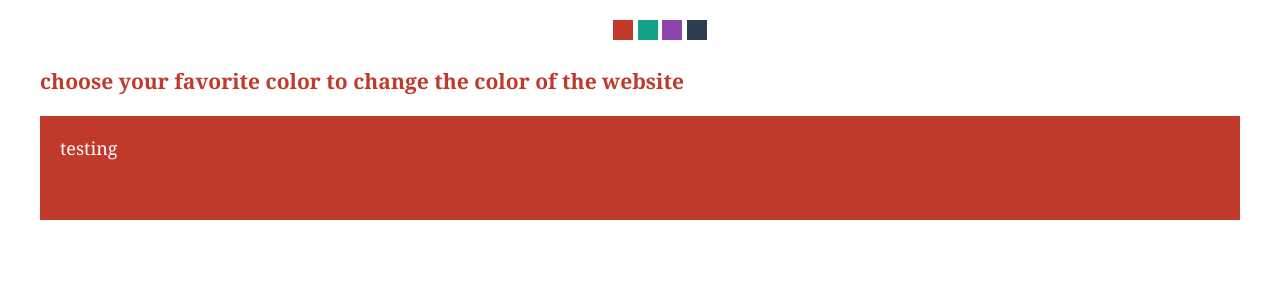
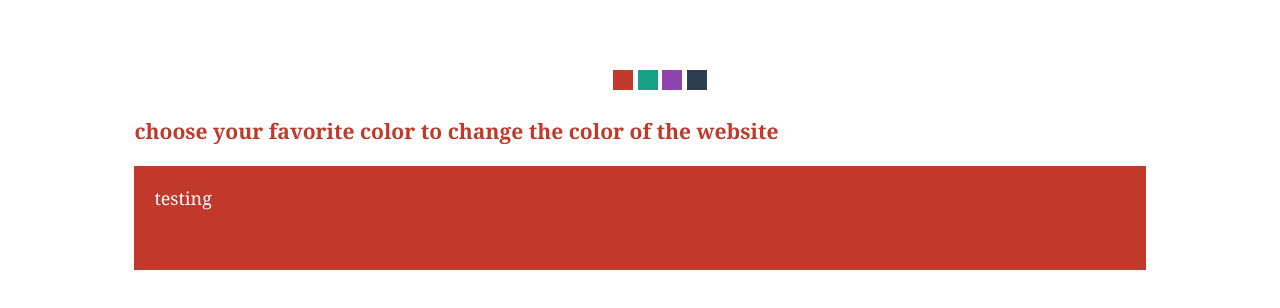
Before and after one commit to IkramMissaoui/exercice-js-N1, a plain HTML site: page index.html in a window 1280 px wide. Drawn offline with Linux system fonts and the light colour scheme.

Commit message:
Update style.css

```diff
--- a/css/style.css
+++ b/css/style.css
@@ -6,8 +6,8 @@ body {
 	font-size: 18px;
 }
 .container {
-	margin: 20px auto;
-	width: 1200px;
+	margin: 70px auto;
+	width: 80%;
 }
 .container .color-switcher {
 	list-style: none;
```
